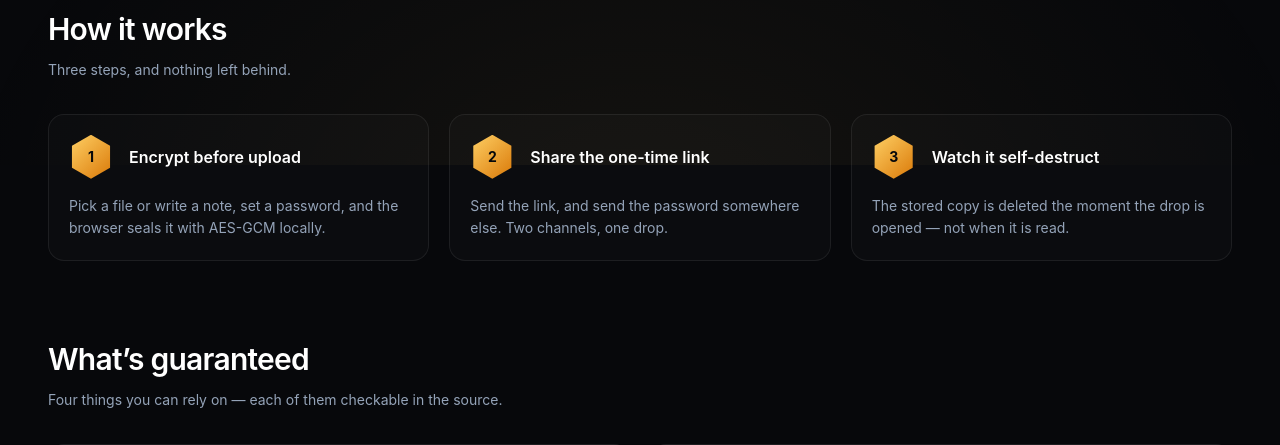
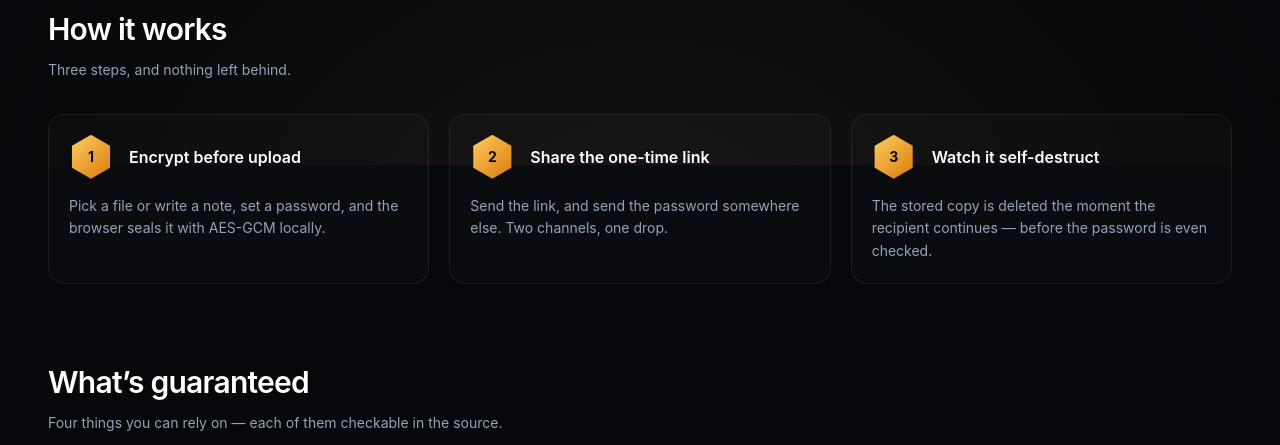
Before and after one commit to luprzybyl/buzzdrop, a Flask app: page / in a window 1280 px wide. Shown: the part 635-1080 px from the top of the page. Run offline with Flask 3, Linux system fonts and the light colour scheme.

Commit message:
Say the drop is spent on continue, not on open, in the self-destruct step
Opening /view/<id> only renders the confirmation page and can be repeated;
the stored copy is deleted when the recipient continues.

Co-Authored-By: Claude Opus 5.5 <noreply@anthropic.com>
Claude-Session: https://claude.ai/code/session_01R5JjPMFxrtmTSLuJPP3PEb

```diff
--- a/templates/index.html
+++ b/templates/index.html
@@ -331,7 +331,7 @@
                     <h3 class="text-base font-semibold text-white">Watch it self-destruct</h3>
                 </div>
                 <p class="mt-4 text-sm leading-relaxed text-slate-400">
-                    The stored copy is deleted the moment the drop is opened &mdash; not when it is read.
+                    The stored copy is deleted the moment the recipient continues &mdash; before the password is even checked.
                 </p>
             </article>
         </div>
```
